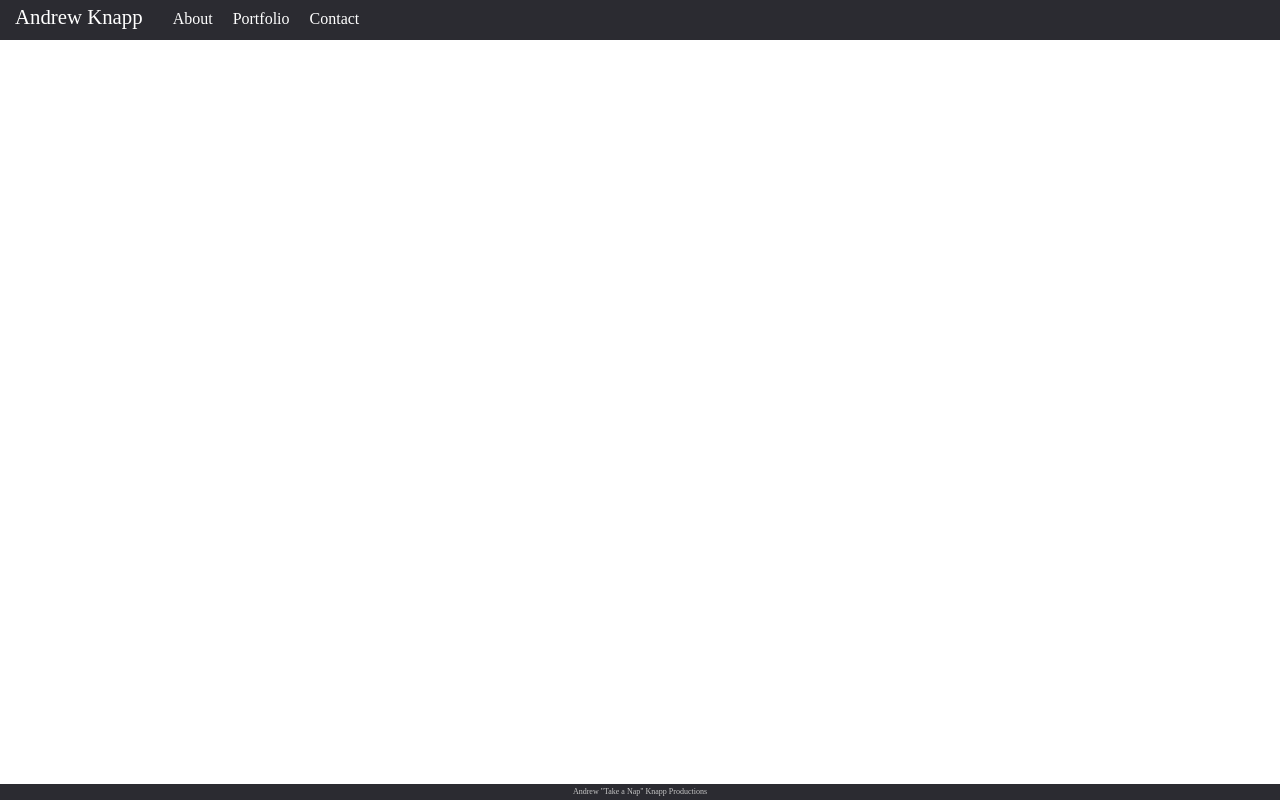
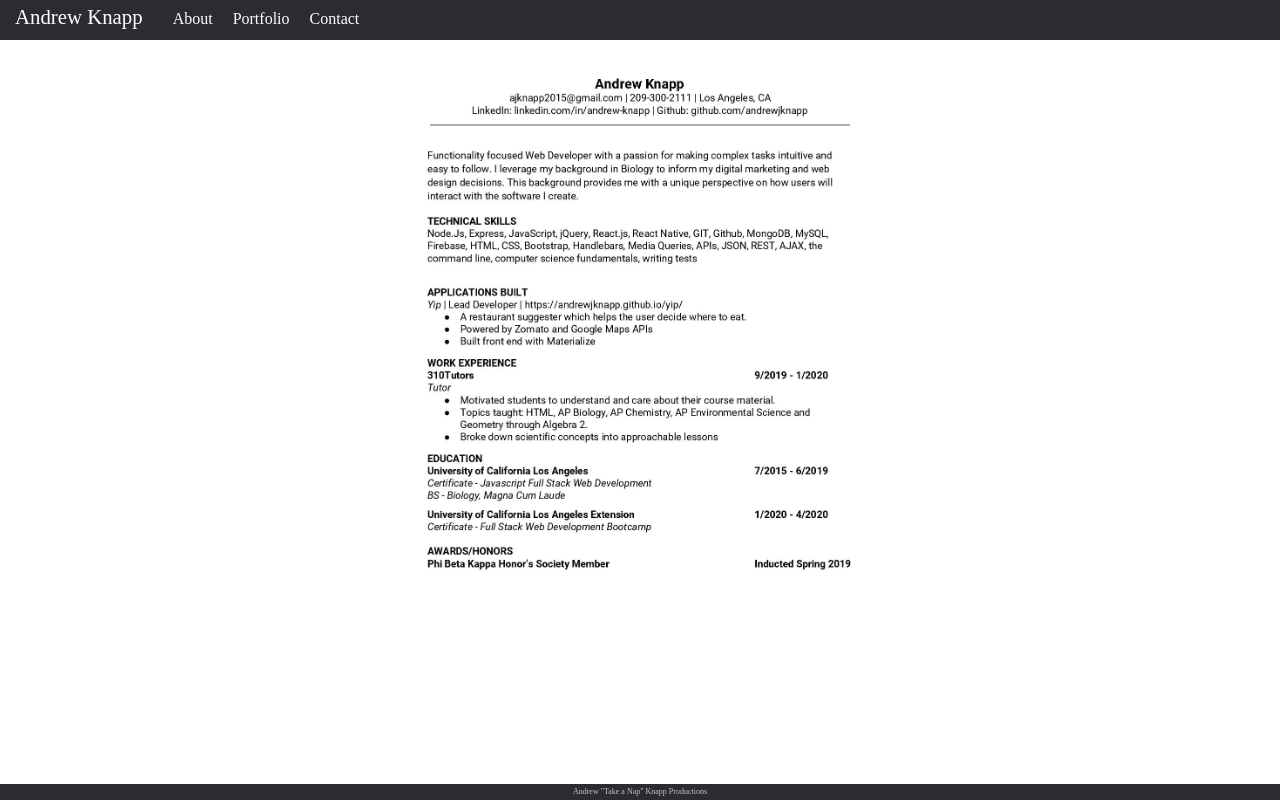
Before and after one commit to andrewjknapp/Updated-Portfolio, a React (Create React App) app: page /resume in a window 1280 px wide. Built offline with nearby package versions, Linux system fonts and the light colour scheme.

Commit message:
Added link to Resume

```diff
--- a/src/App.js
+++ b/src/App.js
@@ -5,6 +5,7 @@ import About from './components/pages/About';
 import Contact from './components/pages/Contact';
 import Portfolio from './components/pages/Portfolio';
 import Footer from './components/Footer';
+import Resume from './components/pages/Resume';
 
 function App() {
 
@@ -15,6 +16,7 @@ function App() {
         <Route exact path="/" component={About}/>
         <Route exact path="/contact" component={Contact}/>
         <Route exact path="/portfolio" component={Portfolio}/>
+        <Route exact path="/resume" component={Resume}/>
       </article>
       <Footer/>
     </Router>
--- /dev/null
+++ b/src/components/assets/css/Resume.css
@@ -0,0 +1,9 @@
+.Resume {
+    margin: 10px auto;
+    width: 90vw;
+    height: 90vh;
+    background-image: url("../images/resume.jpg");
+    background-size: contain;
+    background-repeat: no-repeat;
+    background-position: center;
+}
--- a/src/components/pages/Contact.js
+++ b/src/components/pages/Contact.js
@@ -1,5 +1,6 @@
 import React from "react";
 import "../assets/css/Contact.css";
+import { Link } from "react-router-dom";
 
 function Contact() {
     return(
@@ -10,6 +11,7 @@ function Contact() {
                 <p>Email: <a href="mailto:ajknapp2015@gmail.com?Subject=We%20would%20Love%20to%20hire%20you!&Body=When%20can%20you%20start?">ajknapp2015@gmail.com</a></p>
                 <p>GitHub: <a href="https://github.com/andrewjknapp" target="_blank" rel="noopener noreferrer">andrewjknapp</a></p>
                 <p>LinkedIn: <a href="https://www.linkedin.com/in/andrew-knapp-445760150/" target="_blank" rel="noopener noreferrer">Andrew Knapp</a></p>
+                <Link to="/resume"><p>View Resume</p></Link>
                 <a href="https://github.com/andrewjknapp" target="_blank" rel="noopener noreferrer"><img src={require("../assets/icons/github.svg")} alt="GitHub Logo"/></a>
                 <a href="https://www.linkedin.com/in/andrew-knapp-445760150/" target="_blank" rel="noopener noreferrer"><img src={require("../assets/icons/linkedin.svg")} alt="LinkedIn Logo"/></a>
             </section>
--- /dev/null
+++ b/src/components/pages/Resume.js
@@ -0,0 +1,8 @@
+import React from "react";
+import "../assets/css/Resume.css";
+
+function Resume() {
+    return (<div className="Resume"></div>)
+}
+
+export default Resume;
```
